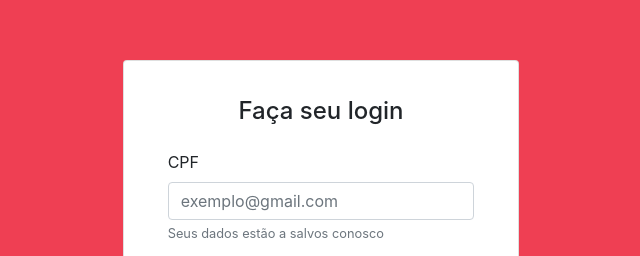
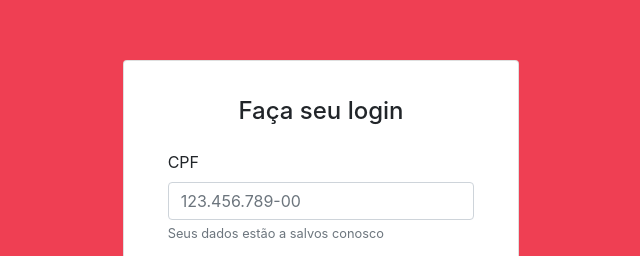
Before and after one commit to freitasjuliano/dia01, a plain HTML site: page index.html in a window 1280 px wide. Shown: the part 124-380 px from the top of the page, 319-959 px from the left. Drawn offline with nearby package versions, Linux system fonts and the light colour scheme; files that its build step writes are made by us from their sources.

Commit message:
Add files via upload

```diff
--- a/index.html
+++ b/index.html
@@ -24,7 +24,7 @@
                         <form class="ml-4 mr-4">
                             <div class="form-group ">
                                 <label for="email1">CPF</label>
-                                <input type="email" class="form-control" id="email1" aria-describedby="emailHelp" placeholder="exemplo@gmail.com">
+                                <input type="email" class="form-control" id="email1" aria-describedby="emailHelp" placeholder="123.456.789-00">
                                 <small id="emailHelp" class="form-text text-muted">Seus dados estão a salvos conosco</small>
                             </div>
                             <div class="form-group mb-4">
```
